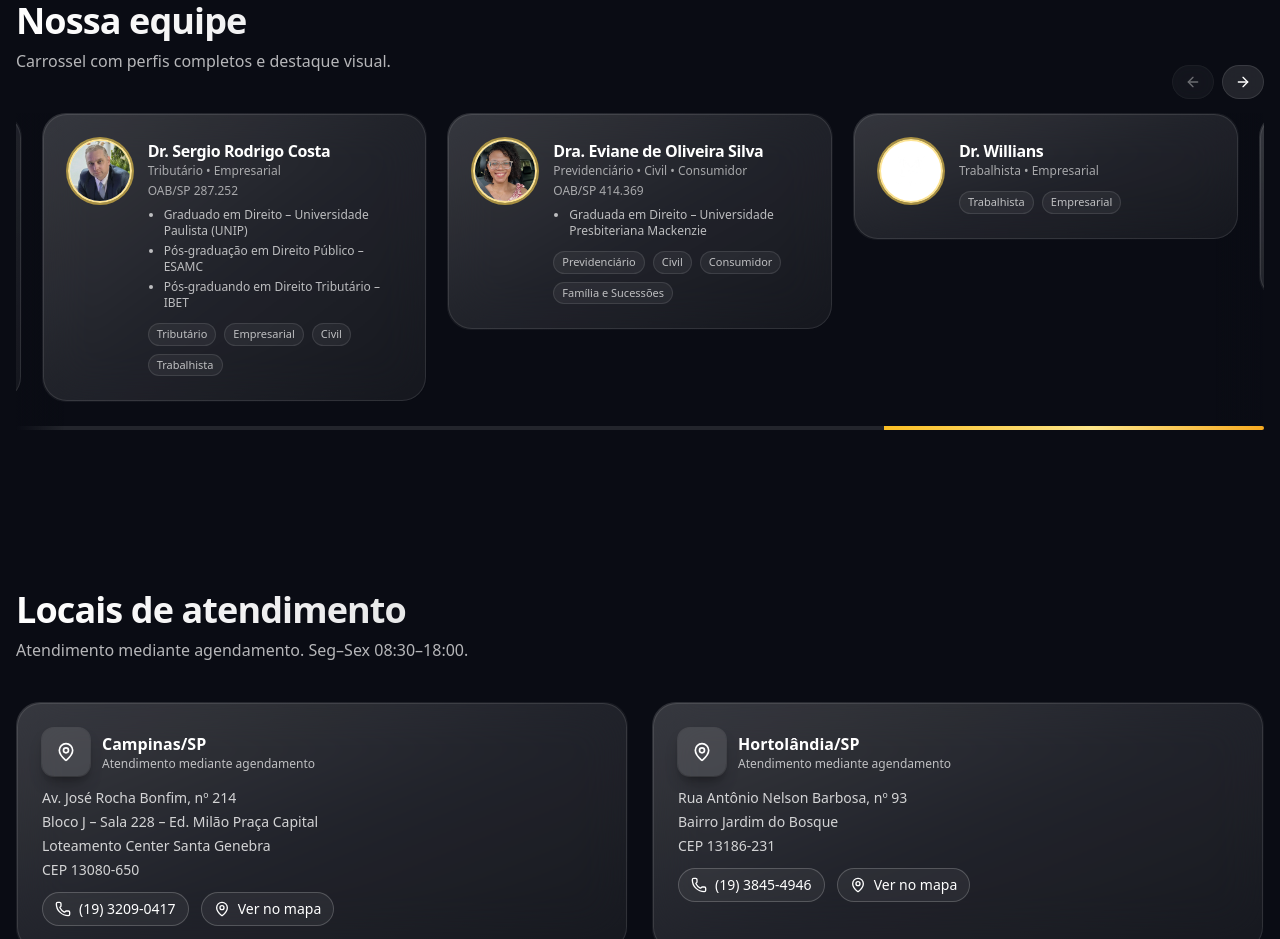
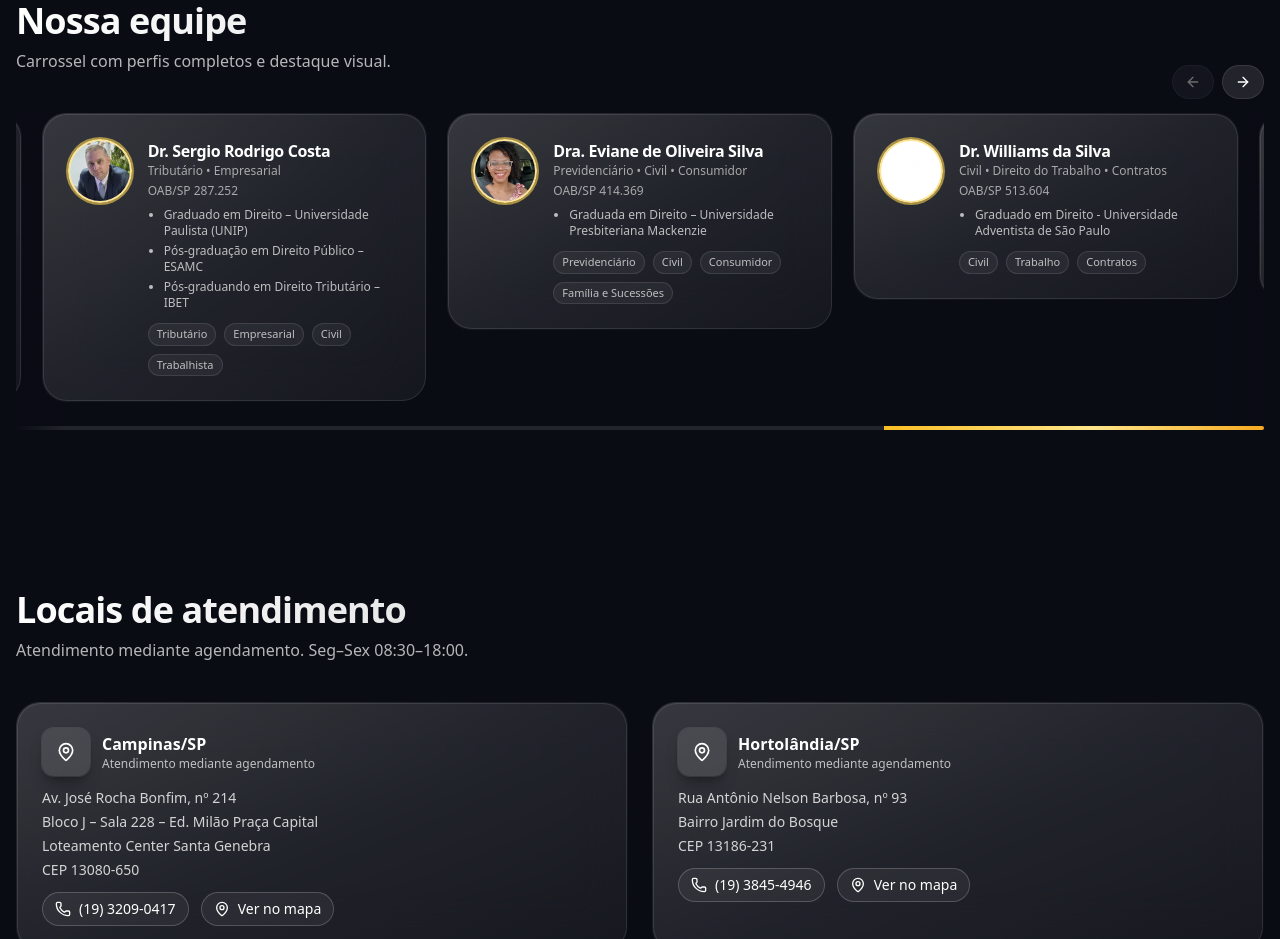
Before and after one commit to juanmmendes/pageMM, a React (Vite) app: page / in a window 1280 px wide. Shown: the part 2320-3259 px from the top of the page. Built offline with nearby package versions, Linux system fonts and the light colour scheme.

Commit message:
Alterações de responsividade

```diff
--- a/src/HomepageMarinhoMendes.jsx
+++ b/src/HomepageMarinhoMendes.jsx
@@ -102,12 +102,19 @@ const EQUIPE = [
     areas: ["Previdenciário", "Civil", "Consumidor", "Família e Sucessões"],
     foto: evianeFoto,
   },
-  { nome: "Dr. Willians", oab: null, cargo: "Trabalhista • Empresarial", formacao: [], areas: ["Trabalhista", "Empresarial"], foto: williansFoto },
+  {
+    nome: "Dr. Williams da Silva",
+    oab: "OAB/SP 513.604",
+    cargo: "Civil • Direito do Trabalho • Contratos",
+    formacao: ["Graduado em Direito - Universidade Adventista de São Paulo"],
+    areas: ["Civil", "Trabalho", "Contratos"],
+    foto: williansFoto
+  },
   {
   nome: "Dra. Giovana Marques",
     oab: "OAB/SP 531.586",
     cargo: "Civil • Família • Previdenciário",
-    formacao: ["Graduada em Direito na Universidade Adventista de São Paulo"],
+    formacao: ["Graduada em Direito - Universidade Adventista de São Paulo"],
     areas: ["Civil", "Família", "Previdenciário"],
     foto: giovannaFoto
   },
```
